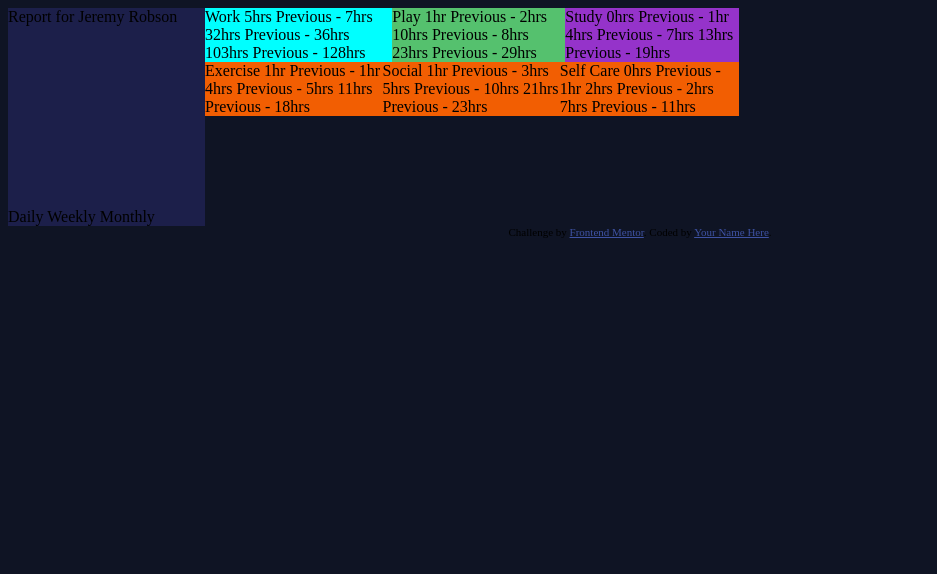
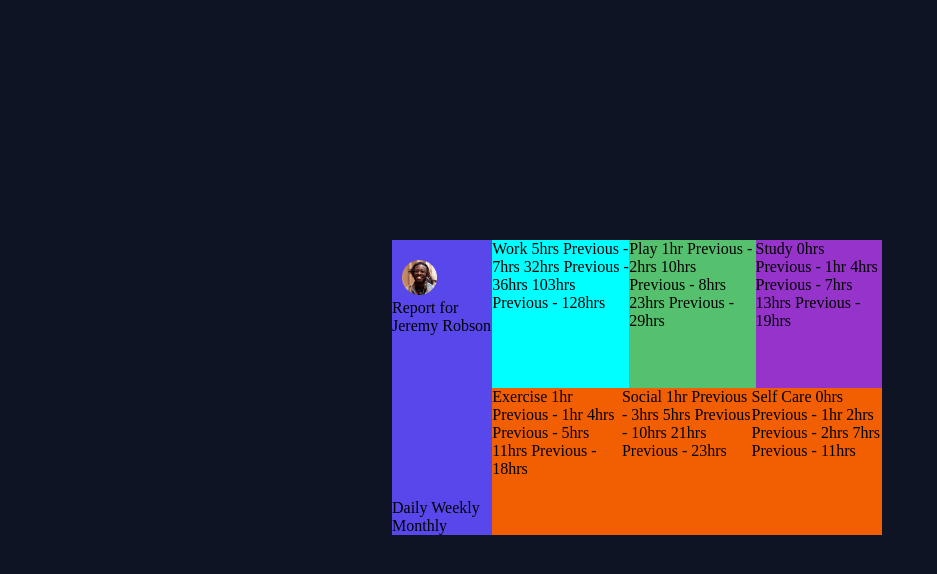
Before and after one commit to akhiluthappa1/time-tracker, a plain HTML site: page index.html in a window 1280 px wide. Shown: the whole page, without its empty margins (0-937 px from the left). Drawn offline with Linux system fonts and the light colour scheme.

Commit message:
added jeremy and centered

```diff
--- a/index.html
+++ b/index.html
@@ -17,6 +17,9 @@
 <body>
 <div class="frames">
 <div class="name-frame">
+  <div class="jeremy">
+    <img src="/images/image-jeremy.png">
+  </div>
   <div class="name">
     Report for
     Jeremy Robson
@@ -89,10 +92,4 @@
 </div>
 </div>
 </body>
-
-  <div class="attribution">
-    Challenge by <a href="https://www.frontendmentor.io?ref=challenge" target="_blank">Frontend Mentor</a>.
-    Coded by <a href="#">Your Name Here</a>.
-  </div>
-</body>
 </html>
--- a/styles/style.css
+++ b/styles/style.css
@@ -2,7 +2,7 @@ body{
     background-color: hsl(226, 43%, 10%);
 }
 .name-frame{
-    background-color: hsl(235, 46%, 20%);
+    background-color: hsl(246, 80%, 60%);
     width: 20%;
 }
 .name{
@@ -13,6 +13,7 @@ body{
     background-color: hsl(53, 100%, 64%);
     display: flex;
     width: 50%;
+    height: 50%;
 }
 .work{
     background-color: aqua;
@@ -27,7 +28,21 @@ body{
     background-color: hsl(23, 98%, 48%);
     display: flex;
     width: 50%;
+    height: 50%;
 }
 .frames{
     display: flex;
+    /* transform: translate(-50%, -50%); */
+    /* justify-content: center; */
+    /* height: 200px; */
+    /* align-items: center; */
+    /* position: absolute; */
+    margin-left: 30vw;
+    margin-top: 30vh;
 }
+.jeremy img{
+    width: 35%;
+    margin-left: 10px;
+    margin-top: 20px;
+    border-color: antiquewhite;
+}
```
